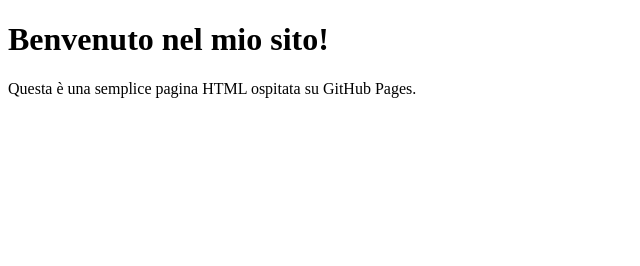
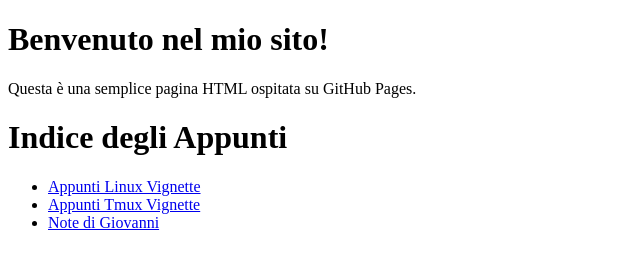
Before and after one commit to marcoguerzoni/mypages, a plain HTML site: page docs/index.html in a window 1280 px wide. Shown: the whole page, without its empty margins (0-640 px from the left). Drawn offline with Linux system fonts and the light colour scheme.

Commit message:
Update index.html

```diff
--- a/docs/index.html
+++ b/docs/index.html
@@ -9,4 +9,13 @@
     <h1>Benvenuto nel mio sito!</h1>
     <p>Questa è una semplice pagina HTML ospitata su GitHub Pages.</p>
 </body>
+
+    <body>
+    <h1>Indice degli Appunti</h1>
+    <ul>
+        <li><a href="linuxvignette.html">Appunti Linux Vignette</a></li>
+        <li><a href="tmuxvignette.html">Appunti Tmux Vignette</a></li>
+        <li><a href="notesgio.html">Note di Giovanni</a></li>
+    </ul>
+</body>
 </html>
```
